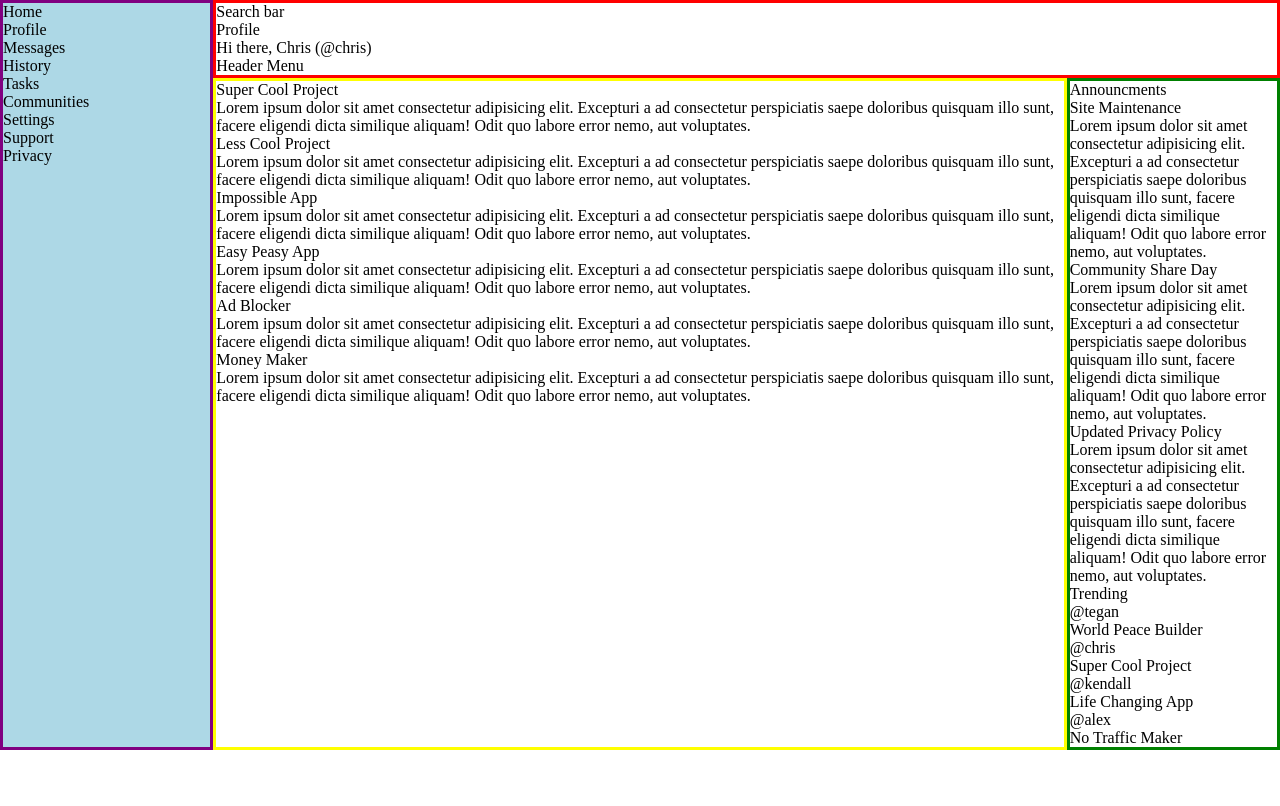
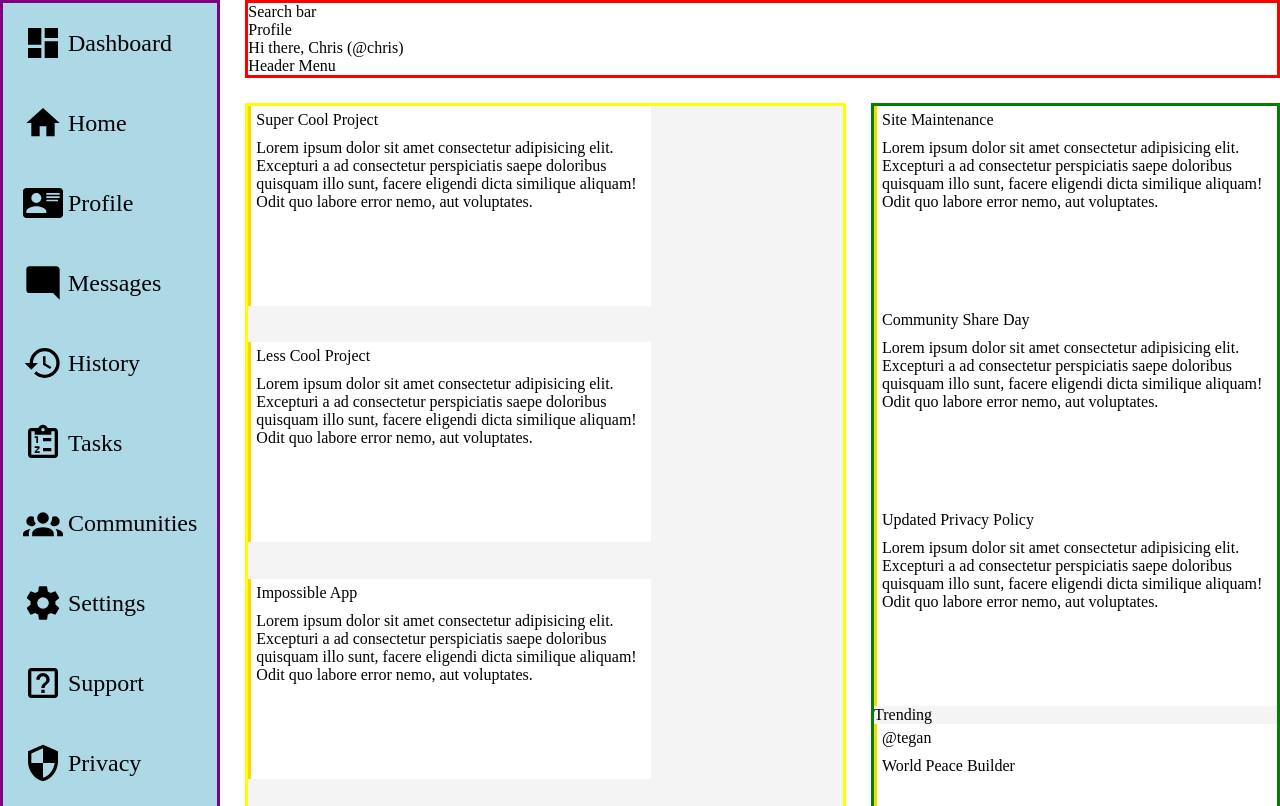
Before and after one commit to ChrisM345/admin-dashboard, a plain HTML site: page index.html in a window 1280 px wide. Shown: the top 806 px of the page. Drawn offline with Linux system fonts and the light colour scheme.

Commit message:
Navigation sidebar completed

```diff
--- a/css/styles.css
+++ b/css/styles.css
@@ -1,18 +1,38 @@
+:root{
+    --main-content-color: #f4f4f4
+}
+
 *{
     margin: 0;
     padding: 0;
 }
 
+img{
+    width: 40px;
+    text-align: center;
+}
 .container{
     display: grid;
     grid-template-columns: 1fr 2fr 2fr 1fr;
+    gap: 25px;
 }
 
 .navigation{
     background-color: lightblue;
     grid-column: 1 / 1;
-    grid-row: 1 / 10;
+    grid-row: 1 / 3;
     border: purple solid;
+}
+
+ul li{
+    color: black;
+    font-size: 1.5rem;
+    padding: 20px;
+    list-style: none;
+    display: flex;
+    align-items: center;
+    gap: 5px;
+
 }
 
 .header{
@@ -23,9 +43,24 @@
 .projects{
     border: yellow solid;
     grid-column: 2 / 4;
+    background-color: var(--main-content-color);
+    display: grid;
+    grid-template-columns: repeat(auto-fit, minmax(400px, 1fr));
 }
 
 .right-column{
     border: green solid;
     grid-column: 4 / 5;
+    background-color: var(--main-content-color);
 }
+
+.card{
+    background-color: white;
+    height: 200px;
+    width: 400px;
+    border-left: gold solid;
+}
+
+.card p{
+    padding: 5px;
+}
--- a/index.html
+++ b/index.html
@@ -21,15 +21,16 @@
 
         <div class="navigation">
             <ul>
-                <li>Home</li>
-                <li>Profile</li>
-                <li>Messages</li>
-                <li>History</li>
-                <li>Tasks</li>
-                <li>Communities</li>
-                <li>Settings</li>
-                <li>Support</li>
-                <li>Privacy</li>
+                <li><img src="./img/view-dashboard.svg" alt="view-dashboard">Dashboard</li>
+                <li><img src="./img/home.svg" alt="home">Home</li>
+                <li><img src="./img/card-account-details.svg" alt="profile">Profile</li>
+                <li><img src="./img/message-reply.svg" alt="messages">Messages</li>
+                <li><img src="./img/history.svg" alt="history">History</li>
+                <li><img src="./img/clipboard-list-outline.svg" alt="tasks">Tasks</li>
+                <li><img src="./img/account-group.svg" alt="communities">Communities</li>
+                <li><img src="./img/cog.svg" alt="settings">Settings</li>
+                <li><img src="./img/help-box-outline.svg" alt="support">Support</li>
+                <li><img src="./img/security.svg" alt="privacy">Privacy</li>
             </ul>
         </div>
 
@@ -61,7 +62,6 @@
         </div>
 
         <div class="right-column">
-            <p>Announcments</p>
             <div class="card">
                 <p class = title>Site Maintenance</p>
                 <p>Lorem ipsum dolor sit amet consectetur adipisicing elit. Excepturi a ad consectetur perspiciatis saepe doloribus quisquam illo sunt, facere eligendi dicta similique aliquam! Odit quo labore error nemo, aut voluptates.</p>
```
Also changed, not shown: img/account-group.svg (added), img/card-account-details.svg (added), img/clipboard-list-outline.svg (added), img/cog.svg (added), img/help-box-outline.svg (added), img/history.svg (added), img/home.svg (added), img/message-reply.svg (added), img/security.svg (added), img/view-dashboard.svg (added).
